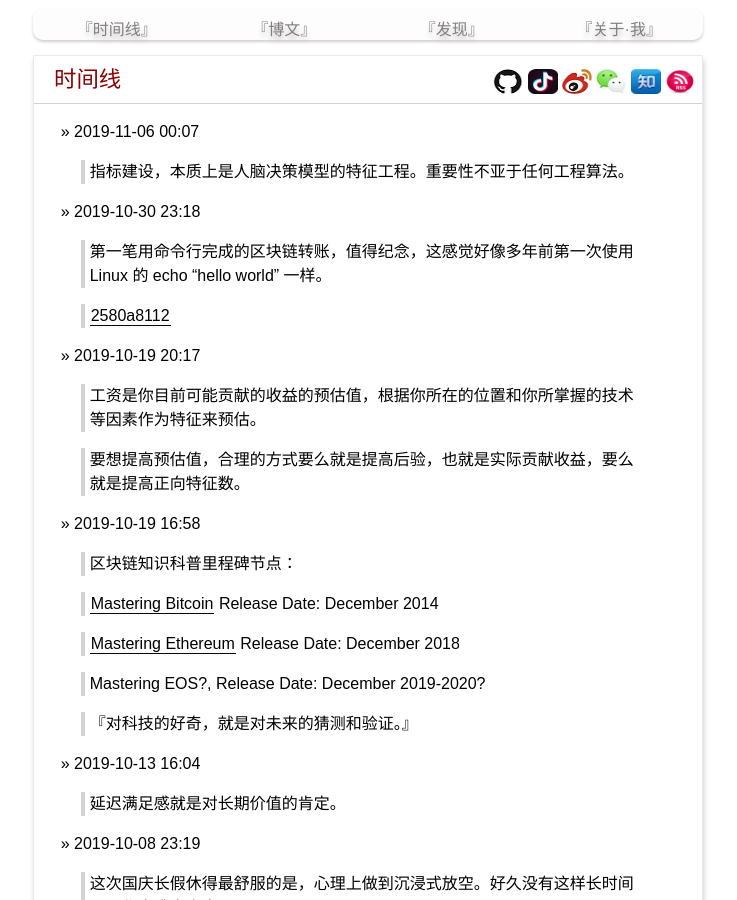
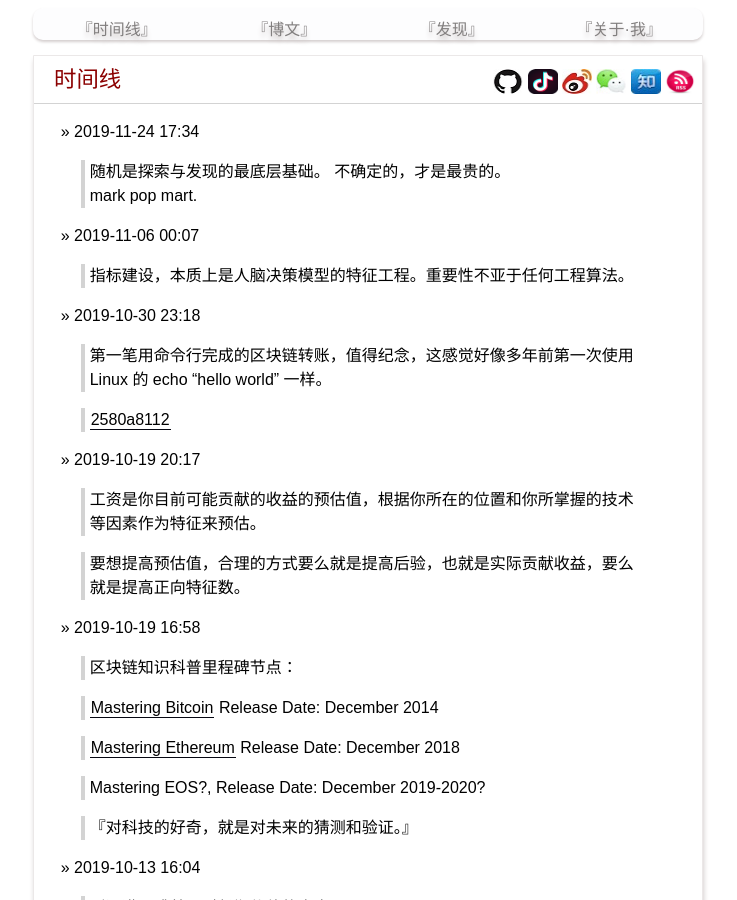
Before and after one commit to yanyiwu/blog, a Jekyll site: the page built from index.md, in a window 1280 px wide and 900 px high. Shown: the whole window, without its empty margins (272-1009 px from the left). Built offline with Jekyll 4.4.1, drawn with Linux system fonts in a browser that asks for light colours; Markdown is read by kramdown in place of the engine named in the settings; comment, search, counter and statistics services are not loaded.

Commit message:
update moment

```diff
--- a/index.md
+++ b/index.md
@@ -2,6 +2,12 @@
 layout: posting
 title: 时间线
 ---
+
+&raquo; 2019-11-24 17:34
+
+> 随机是探索与发现的最底层基础。
+> 不确定的，才是最贵的。
+> mark pop mart.
 
 &raquo; 2019-11-06 00:07
 
```
